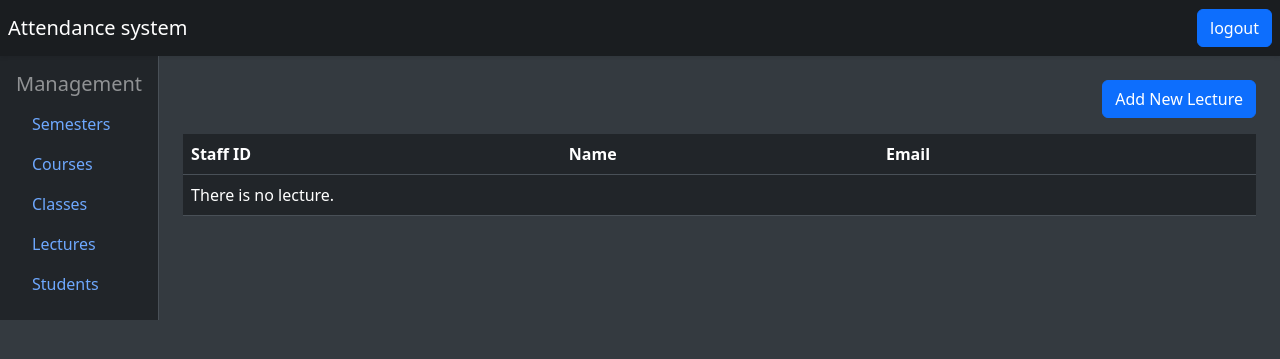
After one commit to jackeen/WebDevelopmentAssignment_1, a Django app: page /dashboard/lectures in a window 1280 px wide. The commit adds this page. Shown: the top 359 px of the page. Run offline with Django 5.2, Linux system fonts and the light colour scheme; data that the repository does not hold is empty.

Commit message:
dev: add lecture list detail and create

```diff
--- a/attendance/urls.py
+++ b/attendance/urls.py
@@ -23,4 +23,8 @@ urlpatterns = [
     path('dashboard/students', views.StudentListView.as_view(), name='dashboard_students'),
     path('dashboard/students/<int:pk>', views.StudentDetailView.as_view(), name='dashboard_students_detail'),
     path('dashboard/students/create', views.student_create, name='dashboard_students_create'),
+
+    path('dashboard/lectures', views.LectureListView.as_view(), name='dashboard_lectures'),
+    path('dashboard/lectures/<int:pk>', views.LectureDetailView.as_view(), name='dashboard_lectures_detail'),
+    path('dashboard/lectures/create', views.lecture_create, name='dashboard_lectures_create'),
 ]
--- a/attendance/views.py
+++ b/attendance/views.py
@@ -4,7 +4,7 @@ from django.contrib.auth.models import User
 from django.shortcuts import render, redirect
 from django.views.generic import ListView, DetailView, UpdateView
 
-from attendance.models import Student
+from attendance.models import Student, Lecture
 
 
 # Create your views here.
@@ -61,7 +61,7 @@ class StudentDetailView(DetailView):
     context_object_name = 'student'
     template_name = 'dashboard_students_detail.html'
 
-    def get_object(self):
+    def get_object(self, queryset=None):
         return Student.objects.get(student_id=self.kwargs['pk'])
 
 
@@ -101,3 +101,52 @@ def student_create(request):
 
         }
     )
+
+
+class LectureListView(ListView):
+    model = Lecture
+    context_object_name = 'lectures'
+    template_name = 'dashboard_lectures.html'
+
+
+class LectureDetailView(DetailView):
+    model = Lecture
+    context_object_name = 'lecture'
+    template_name = 'dashboard_lectures_detail.html'
+
+    def get_object(self, queryset=None):
+        return Lecture.objects.get(staff_id=self.kwargs['pk'])
+
+
+def lecture_create(request):
+    if request.method == 'POST':
+        staff_id = request.POST['staff_id']
+        date_of_birth = request.POST['date_of_birth']
+        first_name = request.POST['first_name']
+        last_name = request.POST['last_name']
+        email = request.POST['email']
+        user_name = request.POST['user_name']
+        password = date_of_birth.replace('-', '')
+
+        user = User(
+            username=user_name,
+            first_name=first_name,
+            last_name=last_name,
+            email=email,
+            password=password
+        )
+        user.save()
+
+        lecture = Lecture(
+            staff_id=staff_id,
+            date_of_birth=date_of_birth,
+            user=user
+        )
+        lecture.save()
+
+        return redirect('dashboard_lectures')
+
+    return render(
+        request=request,
+        template_name='dashboard_lectures_create.html'
+    )
--- a/templates/dashboard_frame.html
+++ b/templates/dashboard_frame.html
@@ -46,7 +46,7 @@
                     <a class="nav-link" href="#">Classes</a>
                 </li>
                 <li class="nav-item">
-                    <a class="nav-link" href="">Lectures</a>
+                    <a class="nav-link" href="{% url 'dashboard_lectures' %}">Lectures</a>
                 </li>
                 <li class="nav-item">
                     <a class="nav-link" href="{% url 'dashboard_students' %}">Students</a>
--- /dev/null
+++ b/templates/dashboard_lectures.html
@@ -0,0 +1,13 @@
+{% extends 'dashboard_frame.html' %}
+
+{% block title %}
+    Lectures | Attendance
+{% endblock %}
+
+{% block content %}
+    <div class="d-flex justify-content-end pb-3 gap-3">
+{#        <a class="btn btn-secondary" href="">Upload Lectures</a>#}
+        <a class="btn btn-primary" href="{% url 'dashboard_lectures_create' %}">Add New Lecture</a>
+    </div>
+    {% include 'lecture_list_segment.html' with lectures=lectures %}
+{% endblock %}
--- /dev/null
+++ b/templates/lecture_list_segment.html
@@ -0,0 +1,32 @@
+<table class="table">
+    <thead>
+        <tr>
+            <th scope="col">Staff ID</th>
+            <th scope="col">Name</th>
+            <th scope="col">Email</th>
+            <th></th>
+        </tr>
+    </thead>
+    {% if lectures.count > 0 %}
+    <tbody>
+        {% for lecture in lectures %}
+        	<tr>
+                <td>{{ lecture.staff_id }}</td>
+                <td>{{ lecture.user.first_name }} {{ lecture.user.last_name }}</td>
+                <td>{{ lecture.user.email }}</td>
+                <td>
+                    <a href="{% url 'dashboard_lectures_detail' pk=lecture.staff_id%}">View Detail</a>
+                </td>
+            </tr>
+        {% endfor %}
+    </tbody>
+    {% else %}
+    <tfoot>
+        <tr>
+            <td colspan="4">
+                There is no lecture.
+            </td>
+        </tr>
+    </tfoot>
+    {% endif %}
+</table>
```
Also changed, not shown: templates/dashboard_lectures_create.html (added, +47 -0 lines), templates/dashboard_lectures_detail.html (added, +22 -0 lines).
